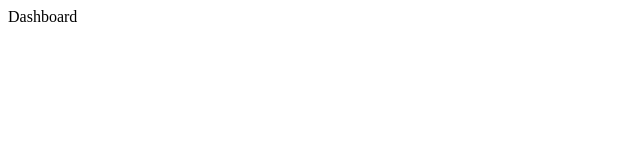
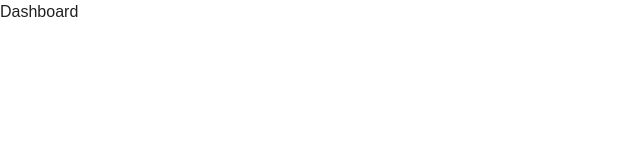
Before and after one commit to alexsmagalhaes/knowledge-application, a React (Vite) app in the folder frontend/: page / in a window 1280 px wide. Shown: the top 160 px of the page, without its empty margins (0-640 px from the left). Built offline with nearby package versions, Linux system fonts and the light colour scheme.

Commit message:
feat(styles): add global styles

```diff
--- a/frontend/src/App.tsx
+++ b/frontend/src/App.tsx
@@ -1,13 +1,11 @@
-import { BrowserRouter, Route, Routes } from "react-router-dom";
-import Dashboard from "./pages/dashboard";
+import GlobalStylesLayout from "./layouts/global-styles-layout";
+import Outlet from "./routes/routes-outlet";
 
 function App() {
   return (
-    <BrowserRouter>
-      <Routes>
-        <Route path="/" element={<Dashboard />} />
-      </Routes>
-    </BrowserRouter>
+    <GlobalStylesLayout>
+      <Outlet />
+    </GlobalStylesLayout>
   );
 }
 
--- /dev/null
+++ b/frontend/src/layouts/global-styles-layout.tsx
@@ -0,0 +1,21 @@
+import { GlobalStyles } from "@mui/material";
+import { ThemeProvider } from "@mui/material/styles";
+import CssBaseline from "@mui/material/CssBaseline";
+import { ReactNode } from "react";
+import theme from "@/styles/theme";
+
+interface IGlobalStylesLayout {
+  children: ReactNode;
+}
+
+function GlobalStylesLayout({ children }: IGlobalStylesLayout) {
+  return (
+    <ThemeProvider theme={theme}>
+      <CssBaseline />
+      <GlobalStyles styles={undefined} />
+      {children}
+    </ThemeProvider>
+  );
+}
+
+export default GlobalStylesLayout;
--- /dev/null
+++ b/frontend/src/styles/global-styles.css
@@ -0,0 +1,11 @@
+@font-face {
+    font-family: 'Aspekta';
+    src: url('/public/fonts/Aspekta.woff2') format('woff2'),
+    font-style: normal;
+    font-display: swap;
+  }
+
+  :root {
+    --font-body: 'Aspekta', -apple-system, BlinkMacSystemFont, 'Segoe UI', Roboto,
+               Oxygen, Ubuntu, Cantarell, 'Open Sans', 'Helvetica Neue', sans-serif;
+  }
--- /dev/null
+++ b/frontend/src/styles/theme.ts
@@ -0,0 +1,99 @@
+import { createTheme } from "@mui/material/styles";
+
+declare module "@mui/material/styles" {
+  interface TypographyVariants {
+    titleLight: React.CSSProperties;
+    titleDark: React.CSSProperties;
+    bodyLight: React.CSSProperties;
+    bodyDark: React.CSSProperties;
+  }
+
+  interface TypographyVariantsOptions {
+    titleLight?: React.CSSProperties;
+    titleDark?: React.CSSProperties;
+    bodyLight?: React.CSSProperties;
+    bodyDark?: React.CSSProperties;
+  }
+}
+
+declare module "@mui/material/Typography" {
+  interface TypographyPropsVariantOverrides {
+    titleLight: true;
+    titleDark: true;
+    bodyLight: true;
+    bodyDark: true;
+  }
+}
+
+const theme = createTheme({
+  typography: {
+    fontFamily: "Aspekta, sans-serif",
+
+    titleLight: {
+      color: "#313140",
+    },
+    titleDark: {
+      color: "#424242",
+    },
+    bodyLight: {
+      color: "rgba(49, 49, 64, 0.90)",
+    },
+    bodyDark: {
+      color: "rgba(255, 255, 255, 0.90)",
+    },
+
+    // HEADINGS (h1-h6) com breakpoints responsivos
+    h1: {
+      fontSize: "4rem",
+      lineHeight: 1.2,
+      "@media (max-width:1536px)": { fontSize: "3.5rem" },
+      "@media (max-width:1200px)": { fontSize: "3rem" },
+      "@media (max-width:900px)": { fontSize: "2.5rem" },
+      "@media (max-width:600px)": { fontSize: "2rem" },
+    },
+    h2: {
+      fontSize: "3rem",
+      "@media (max-width:1200px)": { fontSize: "2.5rem" },
+      "@media (max-width:900px)": { fontSize: "2rem" },
+      "@media (max-width:600px)": { fontSize: "1.75rem" },
+    },
+    h3: {
+      fontSize: "2rem",
+      "@media (max-width:900px)": { fontSize: "1.75rem" },
+      "@media (max-width:600px)": { fontSize: "1.5rem" },
+    },
+    h4: {
+      fontSize: "1.75rem",
+      "@media (max-width:600px)": { fontSize: "1.5rem" },
+    },
+    h5: {
+      fontSize: "1.5rem",
+    },
+    h6: {
+      fontSize: "1.25rem",
+    },
+
+    // BODY TEXT
+    body1: {
+      fontSize: "1rem",
+      lineHeight: 1.5,
+      "@media (max-width:600px)": { fontSize: "0.9375rem" },
+    },
+    body2: {
+      fontSize: "0.875rem",
+      lineHeight: 1.5,
+      "@media (max-width:600px)": { fontSize: "0.825rem" },
+    },
+  },
+
+  palette: {
+    primary: {
+      main: "#6632C9",
+    },
+    secondary: {
+      main: "#6632C9",
+    },
+  },
+});
+
+export default theme;
```
Also changed, not shown: frontend/public/fonts/Aspekta.woff2 (added).
